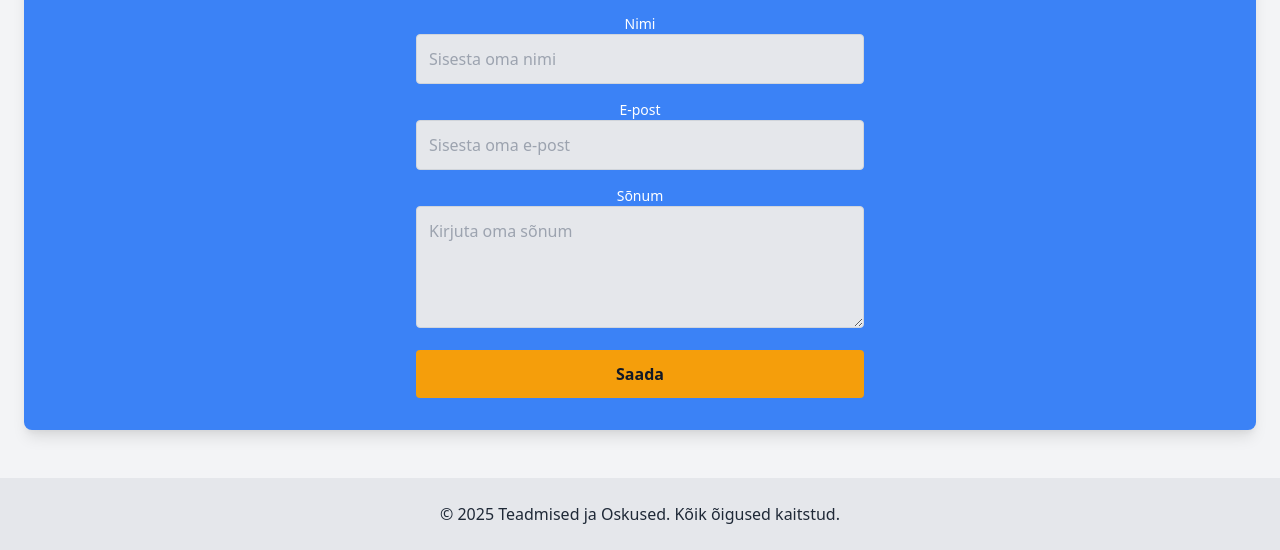
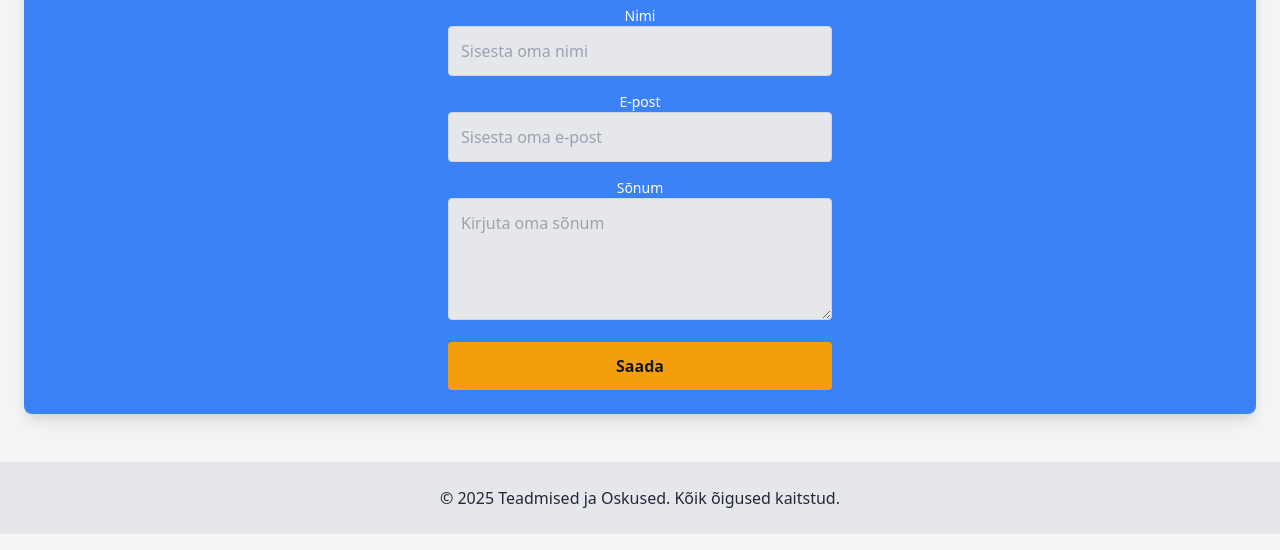
Before and after one commit to VVEnterpriseOU/VV-Enterprise-OU, a plain HTML site: page index.html in a window 1280 px wide. Shown: the part 734-1284 px from the top of the page. Drawn offline with nearby package versions, Linux system fonts and the light colour scheme.

Commit message:
Add files via upload

```diff
--- a/index.html
+++ b/index.html
@@ -59,10 +59,10 @@
         </section>
 
         <!-- Kontakt Sektsioon -->
-        <section id="kontakt" class="bg-blue-500 text-white py-8 rounded-lg shadow-lg text-center">
+        <section id="kontakt" class="bg-blue-500 text-white py-6 rounded-lg shadow-lg text-center">
             <div class="container mx-auto">
                 <h2 class="text-3xl font-bold mb-8">Võta Ühendust</h2>
-                <form class="max-w-md mx-auto">
+                <form class="max-w-sm mx-auto">
                     <div class="mb-4">
                         <label for="name" class="block text-sm font-medium">Nimi</label>
                         <input type="text" id="name" name="name" class="w-full p-3 rounded bg-gray-200 border border-gray-300 text-gray-900" placeholder="Sisesta oma nimi" required>
```
